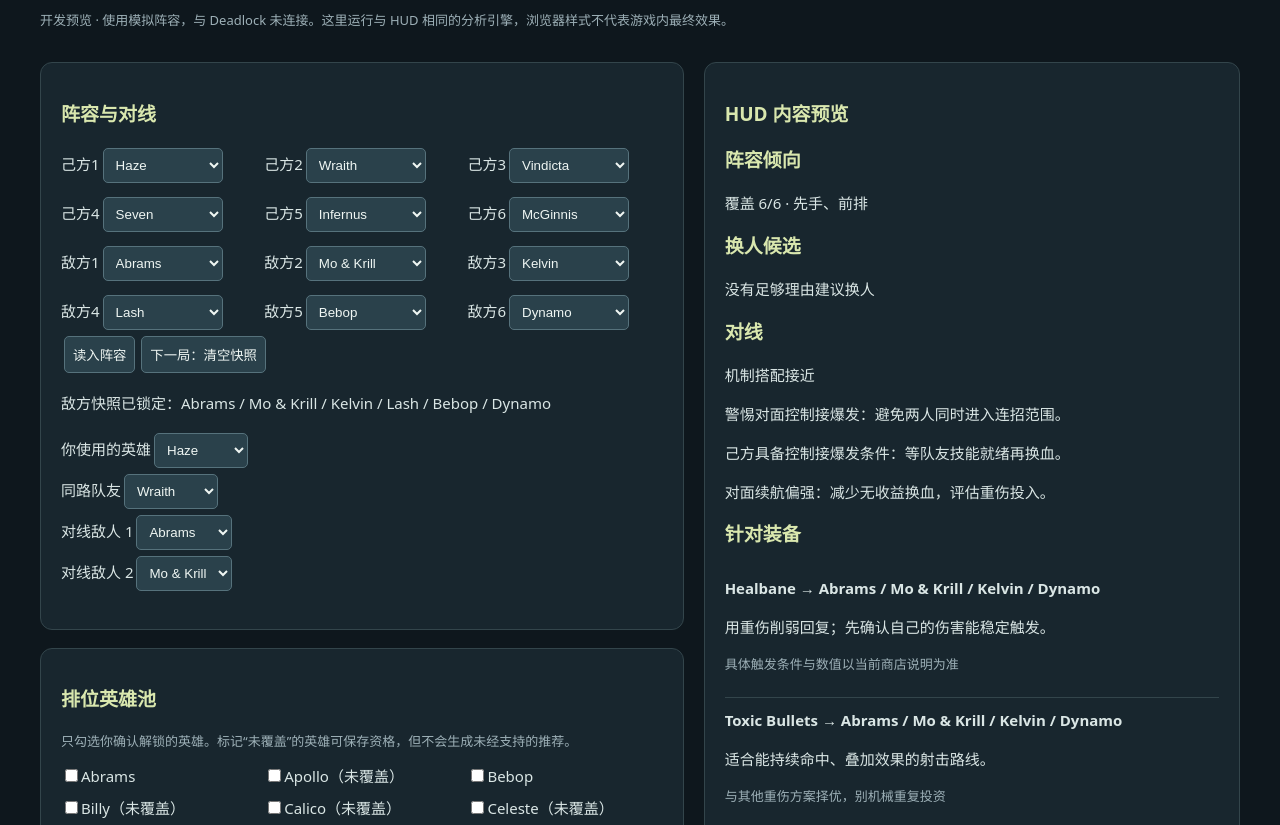
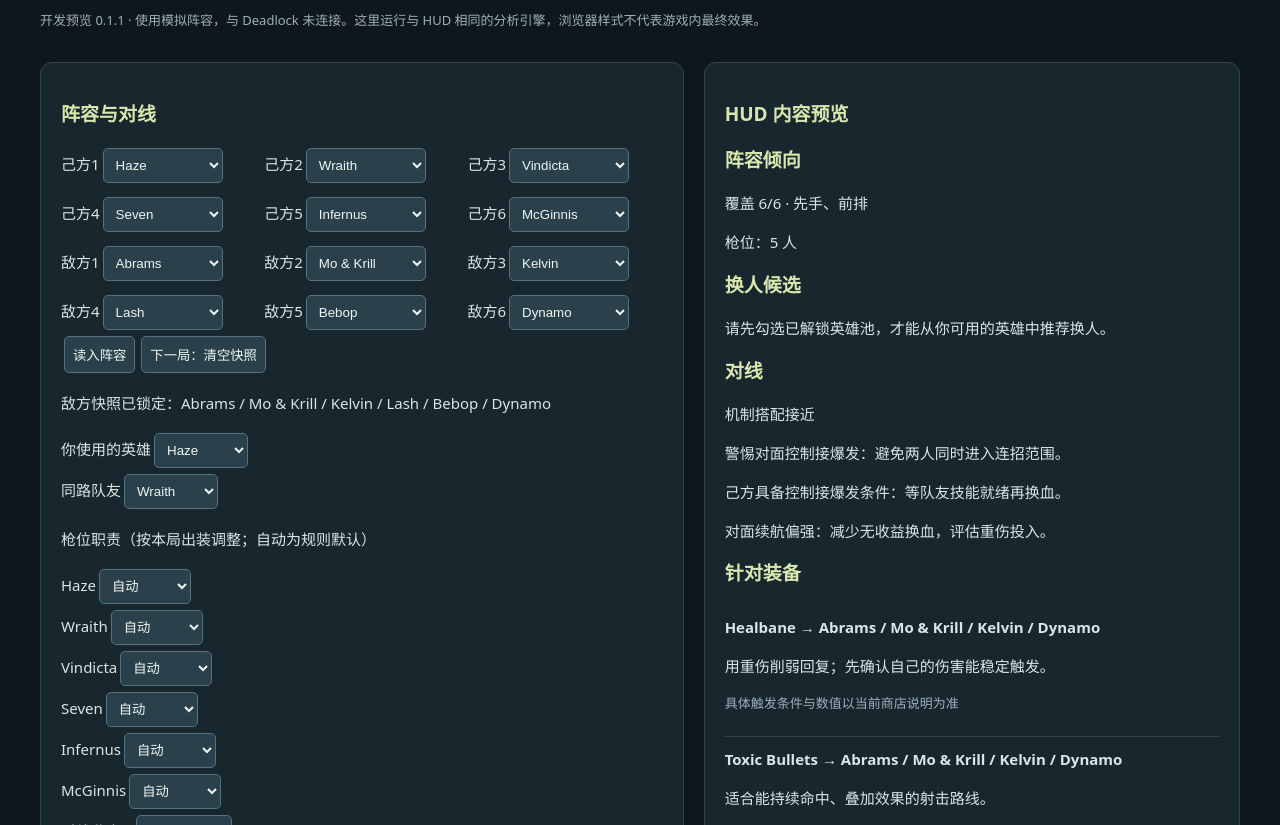
Before and after one commit to hs-black/analysis-deadlock-plugin, a website: page preview/index.html in a window 1280 px wide. Shown: the part 107-932 px from the top of the page. Drawn offline with Linux system fonts and the light colour scheme.

Commit message:
Fix misleading keep decisions and add weapon-carry gap analysis (0.1.1)

```diff
--- a/catalog.json
+++ b/catalog.json
@@ -1,5 +1,5 @@
 {
-  "version": "0.1.0",
+  "version": "0.1.1",
   "kind": "mechanics-heuristic",
   "reviewedPatch": null,
   "catalogSource": "https://github.com/0xThiagoAmaral/deadlock-open-assets/blob/main/assets/game/heroes.json",
--- a/package.json
+++ b/package.json
@@ -1 +1 @@
-{"name":"deadlock-rank-advisor","version":"0.1.0","private":true,"description":"QoL-integrated Panorama roster advisor prototype","scripts":{"test":"node --test tests/*.test.cjs","preview":"node tools/preview.cjs","stage":"node tools/stage.cjs"},"engines":{"node":">=20"}}
+{"name":"deadlock-rank-advisor","version":"0.1.1","private":true,"description":"QoL-integrated Panorama roster advisor prototype","scripts":{"test":"node --test tests/*.test.cjs","preview":"node tools/preview.cjs","stage":"node tools/stage.cjs"},"engines":{"node":">=20"}}
--- a/preview/index.html
+++ b/preview/index.html
@@ -1,6 +1,6 @@
 <!doctype html><html lang="zh-CN"><meta charset="utf-8"><meta name="viewport" content="width=device-width,initial-scale=1"><title>阵容助手 · 开发预览</title>
 <style>body{margin:0;background:#0e171d;color:#dae6e5;font:15px/1.6 system-ui,sans-serif}main{max-width:1200px;margin:32px auto;padding:24px}h1{margin:0;color:#e2e9b4}h2{font-size:19px;color:#d9e7ae}section,aside{background:#18262e;border:1px solid #33454b;border-radius:12px;padding:20px;margin-top:18px}.columns{display:grid;grid-template-columns:1.2fr 1fr;gap:20px}.teams,.pool{display:grid;grid-template-columns:repeat(3,1fr);gap:8px}button,select{background:#2a414b;color:#eff6f3;border:1px solid #56727c;border-radius:5px;padding:8px;margin:3px;max-width:100%}button{cursor:pointer}button:hover{background:#42616b}.muted{color:#9db0b7;font-size:13px}.warn{color:#f1c178}.card{border-bottom:1px solid #33454b;padding:10px 0}label{display:block}input{accent-color:#b4d47a}pre{white-space:pre-wrap}#error{color:#ffb4a5}@media(max-width:850px){.columns{grid-template-columns:1fr}.pool{grid-template-columns:repeat(2,1fr)}} </style>
-<main><h1>阵容助手</h1><p class="muted">开发预览 · 使用模拟阵容，与 Deadlock 未连接。这里运行与 HUD 相同的分析引擎，浏览器样式不代表游戏内最终效果。</p>
+<main><h1>阵容助手</h1><p class="muted">开发预览 0.1.1 · 使用模拟阵容，与 Deadlock 未连接。这里运行与 HUD 相同的分析引擎，浏览器样式不代表游戏内最终效果。</p>
 <div class="columns"><div><section><h2>阵容与对线</h2><div id="teams" class="teams"></div><button id="capture">读入阵容</button><button id="reset">下一局：清空快照</button><p id="status"></p><div id="selectors"></div><p id="error"></p></section>
 <section><h2>排位英雄池</h2><p class="muted">只勾选你确认解锁的英雄。标记“未覆盖”的英雄可保存资格，但不会生成未经支持的推荐。</p><div id="pool" class="pool"></div><button id="export">导出 my.json</button><label>导入已有配置 <input type="file" id="import" accept=".json"></label></section></div>
 <aside><h2>HUD 内容预览</h2><div id="result">读入阵容后显示。</div></aside></div></main><script src="/data.js"></script><script src="/engine.js"></script><script src="/preview.js"></script></html>
--- a/preview/preview.js
+++ b/preview/preview.js
@@ -1,6 +1,6 @@
 'use strict';
 const data=RankAdvisorData;
-let profile={label:'我的排位英雄池',unlocked:[],excluded:[],familiarity:{},aliases:{}},engine=RankAdvisorEngine.create(data,profile),snapshot=engine.snapshot(),state=null,epoch=0;
+let profile={label:'我的排位英雄池',unlocked:[],excluded:[],familiarity:{},aliases:{}},engine=RankAdvisorEngine.create(data,profile),snapshot=engine.snapshot(),state=null,epoch=0,gunRoles={};
 const $=id=>document.getElementById(id);
 function el(tag,text,parent){const p=document.createElement(tag);if(text)p.textContent=text;if(parent)parent.append(p);return p;}
 function select(parent,values,value,change){const p=el('select',null,parent);values.forEach(x=>{const o=el('option',x.name,p);o.value=x.id;});p.value=value;p.onchange=change;return p;}
@@ -13,15 +13,19 @@
 const enemyValues=state.enemy.map((id,i)=>({id:String(i),name:engine.name(engine.resolve(id)||id)}));
 select(el('label','你使用的英雄',p),ownValues,String(own),e=>{own=+e.target.value;render();});
 select(el('label','同路队友',p),ownValues,String(mate),e=>{mate=+e.target.value;render();});
+el('p','枪位职责（按本局出装调整；自动为规则默认）',p);
+state.friendly.forEach(id=>select(el('label',engine.name(id),p),[{id:'auto',name:'自动'},{id:'gun',name:'承担枪位'},{id:'other',name:'其他职责'}],typeof gunRoles[id]==='boolean'?(gunRoles[id]?'gun':'other'):'auto',e=>{if(e.target.value==='auto')delete gunRoles[id];else gunRoles[id]=e.target.value==='gun';render();}));
 [0,1].forEach(n=>select(el('label','对线敌人 '+(n+1),p),enemyValues,String(foes[n]),e=>{foes[n]=+e.target.value;render();}));}
 function line(p,t,cls){const e=el('p',t,p);if(cls)e.className=cls;}
 function render(){const p=$('result');p.replaceChildren();if(!state?.friendly||!state?.enemy)return;
-const r=engine.analyze({friendly:state.friendly,enemy:state.enemy,own:engine.resolve(state.friendly[own]),mate:engine.resolve(state.friendly[mate]),foes:foes.map(i=>engine.resolve(state.enemy[i]))});
+const r=engine.analyze({friendly:state.friendly,enemy:state.enemy,gunRoles,own:engine.resolve(state.friendly[own]),mate:engine.resolve(state.friendly[mate]),foes:foes.map(i=>engine.resolve(state.enemy[i]))});
 el('h2','阵容倾向',p);line(p,'覆盖 '+r.composition.coverage+'/6 · '+(r.composition.missing.length?'资料不足':r.composition.gaps.map(k=>data.roles[k]).join('、')||'无明显缺口'));
-el('h2','换人候选',p);line(p,r.keep?'没有足够理由建议换人':'可以考虑以下候选');r.recommendations.forEach(x=>line(p,engine.name(x.id)+'：'+x.reasons.join('；')));
+line(p,'枪位：'+r.composition.gunHeroes.length+' 人'+(r.composition.gunUnknown.length?' · 部分职责未知':''));
+if(r.composition.missing.length)line(p,'缺少资料：'+r.composition.missing.map(engine.name).join('、'),'warn');
+el('h2','换人候选',p);line(p,r.decisionMessage);r.recommendations.forEach(x=>line(p,engine.name(x.id)+'：'+x.reasons.join('；')));
 el('h2','对线',p);if(r.lane.ready)line(p,r.lane.label);r.lane.notes.forEach(x=>line(p,x));el('h2','针对装备',p);r.items.forEach(x=>{const c=el('div',null,p);c.className='card';el('b',x.name+' → '+x.targets.join(' / '),c);line(c,x.reason);line(c,x.caution,'muted');});r.warnings.forEach(x=>line(p,x,'warn'));}
 $('capture').onclick=()=>{state=snapshot.update({session:epoch,captureAllowed:true,friendly:inputs[0].map(p=>p.value),enemy:inputs[1].map(p=>p.value)});$('status').textContent=state.locked?'敌方快照已锁定：'+state.enemy.map(engine.name).join(' / '):'等待 6 个不同敌方英雄';$('error').textContent=state.friendly?'':'己方需要 6 个不同英雄';renderSelectors();render();};
-$('reset').onclick=()=>{epoch++;snapshot.reset();state=null;$('status').textContent='已清空；再次读入阵容开启下一局';$('result').replaceChildren();$('selectors').replaceChildren();};
+$('reset').onclick=()=>{epoch++;snapshot.reset();state=null;gunRoles={};$('status').textContent='已清空；再次读入阵容开启下一局';$('result').replaceChildren();$('selectors').replaceChildren();};
 $('export').onclick=()=>{const url=URL.createObjectURL(new Blob([JSON.stringify(profile,null,2)],{type:'application/json'}));const a=el('a');a.href=url;a.download='my.json';a.click();setTimeout(()=>URL.revokeObjectURL(url),1000);};
 $('import').onchange=async e=>{try{const p=JSON.parse(await e.target.files[0].text());if(!Array.isArray(p.unlocked)||!p.unlocked.every(id=>data.heroes.some(h=>h.id===id)))throw Error('不合法的英雄池');profile={label:String(p.label||'我的英雄池'),unlocked:p.unlocked,excluded:p.excluded||[],familiarity:p.familiarity||{},aliases:p.aliases||{}};engine=RankAdvisorEngine.create(data,profile);snapshot=engine.snapshot();state=null;renderPool();$('capture').click();}catch(e){$('error').textContent=e.message;}};
 renderPool();$('capture').click();
--- a/src/data.js
+++ b/src/data.js
@@ -1,6 +1,6 @@
 (function(g){
 var d={
-  "version": "0.1.0",
+  "version": "0.1.1",
   "kind": "mechanics-heuristic",
   "reviewedPatch": null,
   "catalogSource": "https://github.com/0xThiagoAmaral/deadlock-open-assets/blob/main/assets/game/heroes.json",
@@ -23,13 +23,28 @@
       "threats": [
         "healing",
         "dive"
-      ]
+      ],
+      "gunCore": false
     },
     {
       "id": "apollo",
       "name": "Apollo",
-      "traits": null,
-      "threats": []
+      "traits": {
+        "dps": 1,
+        "burst": 2,
+        "engage": 1,
+        "control": 1,
+        "frontline": 0,
+        "clear": 1,
+        "heal": 0,
+        "poke": 0,
+        "mobility": 2
+      },
+      "threats": [
+        "dive",
+        "burst"
+      ],
+      "gunCore": false
     },
     {
       "id": "bebop",
@@ -48,37 +63,69 @@
       "threats": [
         "channel",
         "burst"
-      ]
+      ],
+      "gunCore": false
     },
     {
       "id": "billy",
       "name": "Billy",
       "traits": null,
-      "threats": []
+      "threats": [],
+      "gunCore": null
     },
     {
       "id": "calico",
       "name": "Calico",
       "traits": null,
-      "threats": []
+      "threats": [],
+      "gunCore": null
     },
     {
       "id": "celeste",
       "name": "Celeste",
-      "traits": null,
-      "threats": []
+      "traits": {
+        "dps": 1,
+        "burst": 2,
+        "engage": 0,
+        "control": 1,
+        "frontline": 0,
+        "clear": 2,
+        "heal": 1,
+        "poke": 2,
+        "mobility": 1
+      },
+      "threats": [
+        "range",
+        "burst"
+      ],
+      "gunCore": false
     },
     {
       "id": "doorman",
       "name": "The Doorman",
-      "traits": null,
-      "threats": []
+      "traits": {
+        "dps": 1,
+        "burst": 1,
+        "engage": 1,
+        "control": 2,
+        "frontline": 0,
+        "clear": 1,
+        "heal": 0,
+        "poke": 1,
+        "mobility": 2
+      },
+      "threats": [
+        "control",
+        "mobility"
+      ],
+      "gunCore": false
     },
     {
       "id": "drifter",
       "name": "Drifter",
       "traits": null,
-      "threats": []
+      "threats": [],
+      "gunCore": null
     },
     {
       "id": "dynamo",
@@ -97,13 +144,27 @@
       "threats": [
         "channel",
         "healing"
-      ]
+      ],
+      "gunCore": false
     },
     {
       "id": "graves",
       "name": "Graves",
-      "traits": null,
-      "threats": []
+      "traits": {
+        "dps": 1,
+        "burst": 1,
+        "engage": 0,
+        "control": 2,
+        "frontline": 0,
+        "clear": 2,
+        "heal": 0,
+        "poke": 1,
+        "mobility": 0
+      },
+      "threats": [
+        "control"
+      ],
+      "gunCore": false
     },
     {
       "id": "grey_talon",
@@ -122,7 +183,8 @@
       "threats": [
         "range",
         "burst"
-      ]
+      ],
+      "gunCore": false
     },
     {
       "id": "haze",
@@ -141,13 +203,15 @@
       "threats": [
         "gun",
         "channel"
-      ]
+      ],
+      "gunCore": true
     },
     {
       "id": "holliday",
       "name": "Holliday",
       "traits": null,
-      "threats": []
+      "threats": [],
+      "gunCore": null
     },
     {
       "id": "infernus",
@@ -166,7 +230,8 @@
       "threats": [
         "dot",
         "dive"
-      ]
+      ],
+      "gunCore": true
     },
     {
       "id": "ivy",
@@ -184,7 +249,8 @@
       },
       "threats": [
         "mobility"
-      ]
+      ],
+      "gunCore": false
     },
     {
       "id": "kelvin",
@@ -203,7 +269,8 @@
       "threats": [
         "healing",
         "control"
-      ]
+      ],
+      "gunCore": false
     },
     {
       "id": "lady_geist",
@@ -222,7 +289,8 @@
       "threats": [
         "burst",
         "healing"
-      ]
+      ],
+      "gunCore": false
     },
     {
       "id": "lash",
@@ -241,7 +309,8 @@
       "threats": [
         "dive",
         "control"
-      ]
+      ],
+      "gunCore": false
     },
     {
       "id": "mcginnis",
@@ -260,13 +329,15 @@
       "threats": [
         "gun",
         "healing"
-      ]
+      ],
+      "gunCore": true
     },
     {
       "id": "mina",
       "name": "Mina",
       "traits": null,
-      "threats": []
+      "threats": [],
+      "gunCore": null
     },
     {
       "id": "mirage",
@@ -285,7 +356,8 @@
       "threats": [
         "gun",
         "mobility"
-      ]
+      ],
+      "gunCore": true
     },
     {
       "id": "mo_and_krill",
@@ -305,13 +377,27 @@
         "healing",
         "channel",
         "dive"
-      ]
+      ],
+      "gunCore": false
     },
     {
       "id": "paige",
       "name": "Paige",
-      "traits": null,
-      "threats": []
+      "traits": {
+        "dps": 0,
+        "burst": 1,
+        "engage": 1,
+        "control": 2,
+        "frontline": 1,
+        "clear": 1,
+        "heal": 2,
+        "poke": 1,
+        "mobility": 1
+      },
+      "threats": [
+        "control"
+      ],
+      "gunCore": false
     },
     {
       "id": "paradox",
@@ -330,7 +416,8 @@
       "threats": [
         "burst",
         "control"
-      ]
+      ],
+      "gunCore": false
     },
     {
       "id": "pocket",
@@ -349,13 +436,15 @@
       "threats": [
         "dot",
         "dive"
-      ]
+      ],
+      "gunCore": false
     },
     {
       "id": "rem",
       "name": "Rem",
       "traits": null,
-      "threats": []
+      "threats": [],
+      "gunCore": null
     },
     {
       "id": "seven",
@@ -373,7 +462,8 @@
       },
       "threats": [
         "channel"
-      ]
+      ],
+      "gunCore": false
     },
     {
       "id": "shiv",
@@ -393,31 +483,36 @@
         "healing",
         "dive",
         "dot"
-      ]
+      ],
+      "gunCore": false
     },
     {
       "id": "silver",
       "name": "Silver",
       "traits": null,
-      "threats": []
+      "threats": [],
+      "gunCore": null
     },
     {
       "id": "sinclair",
       "name": "Sinclair",
       "traits": null,
-      "threats": []
+      "threats": [],
+      "gunCore": null
     },
     {
       "id": "venator",
       "name": "Venator",
       "traits": null,
-      "threats": []
+      "threats": [],
+      "gunCore": null
     },
     {
       "id": "victor",
       "name": "Victor",
       "traits": null,
-      "threats": []
+      "threats": [],
+      "gunCore": null
     },
     {
       "id": "vindicta",
@@ -436,7 +531,8 @@
       "threats": [
         "range",
         "gun"
-      ]
+      ],
+      "gunCore": true
     },
     {
       "id": "viscous",
@@ -455,13 +551,15 @@
       "threats": [
         "healing",
         "control"
-      ]
+      ],
+      "gunCore": false
     },
     {
       "id": "vyper",
       "name": "Vyper",
       "traits": null,
-      "threats": []
+      "threats": [],
+      "gunCore": null
     },
     {
       "id": "warden",
@@ -480,7 +578,8 @@
       "threats": [
         "gun",
         "healing"
-      ]
+      ],
+      "gunCore": true
     },
     {
       "id": "wraith",
@@ -499,7 +598,8 @@
       "threats": [
         "gun",
         "control"
-      ]
+      ],
+      "gunCore": true
     },
     {
       "id": "yamato",
@@ -518,10 +618,12 @@
       "threats": [
         "dive",
         "burst"
-      ]
+      ],
+      "gunCore": false
     }
   ],
   "roles": {
+    "gun": "枪位（持续武器输出）",
     "dps": "持续输出",
     "burst": "爆发",
     "engage": "先手",
--- a/src/engine.js
+++ b/src/engine.js
@@ -31,10 +31,17 @@
             ids.forEach(function (id) { if (known(id)) Object.keys(out).forEach(function (k) { out[k] += heroes[id].traits[k] || 0; }); });
             return out;
         }
-        function composition(ids) {
+        function gunRole(id, overrides) {
+            if (overrides && typeof overrides[id] === 'boolean') return overrides[id];
+            return known(id) && typeof heroes[id].gunCore === 'boolean' ? heroes[id].gunCore : null;
+        }
+        function composition(ids, overrides) {
             var missing = ids.filter(function (id) { return !known(id); }), sum = totals(ids);
+            var guns = ids.filter(function(id){return gunRole(id,overrides)===true;}), unknown = ids.filter(function(id){return gunRole(id,overrides)===null;});
+            var gaps = missing.length ? [] : roleKeys.filter(function (k) { return sum[k] < data.minimums[k]; });
+            if (!unknown.length && !guns.length) gaps.unshift('gun');
             return {coverage: ids.length - missing.length, missing: missing, totals: sum,
-                gaps: missing.length ? [] : roleKeys.filter(function (k) { return sum[k] < data.minimums[k]; })};
+                gunHeroes:guns, gunUnknown:unknown, gaps:gaps};
         }
         function threats(enemy) {
             var t = Object.create(null); enemy.forEach(function (id) { if (known(id)) heroes[id].threats.forEach(function (x) { (t[x] || (t[x] = [])).push(id); }); });
@@ -55,8 +62,10 @@
             return {ready:true, edge:edge, label:edge>1.5?'机制搭配偏有利':edge< -1.5?'机制搭配压力较大':'机制搭配接近',notes:notes};
         }
         function fit(candidate, team, enemy, context) {
-            var c = composition(team), t = heroes[candidate].traits, ts = threats(enemy), score=0, reasons=[];
+            var c = composition(team,context.gunRoles), t = heroes[candidate].traits, ts = threats(enemy), score=0, reasons=[];
             if (!c.missing.length) roleKeys.forEach(function (k) { score += Math.min(c.totals[k],data.minimums[k])*0.6; });
+            // One assigned weapon carry fills a distinct role; stacking more earns no extra score.
+            if (!c.gunUnknown.length && c.gunHeroes.length) score+=3;
             if (ts.dive && t.control >= 2) {score+=1;reasons.push('增加应对突进的控制');}
             if (ts.channel && t.control >= 2) {score+=0.7;reasons.push('增加控制手段；需核对能否打断目标技能');}
             if (ts.range && t.mobility >= 2) {score+=0.5;reasons.push('增加接近远程目标的机动性');}
@@ -69,38 +78,53 @@
         function analyze(input) {
             if(!complete(input.friendly)||!complete(input.enemy))return {ready:false,status:'等待双方完整阵容'};
             var friendly=input.friendly.map(function(s){return resolve(s)||s;}),enemy=input.enemy.map(function(s){return resolve(s)||s;});
-            var own=input.own, ownIndex=friendly.indexOf(own), comp=composition(friendly), warnings=[];
+            var own=input.own, ownIndex=friendly.indexOf(own), comp=composition(friendly,input.gunRoles), warnings=[];
             var context={mate:friendly.indexOf(input.mate)>=0&&input.mate!==own?input.mate:null,
-                foes:(input.foes||[]).filter(function(id){return enemy.indexOf(id)>=0;})};
+                foes:(input.foes||[]).filter(function(id){return enemy.indexOf(id)>=0;}),gunRoles:input.gunRoles};
             var t=threats(enemy), coveredEnemy=enemy.filter(known).length;
             if(comp.missing.length||coveredEnemy<6)warnings.push('规则覆盖不完整；不据此断言整队缺少某项能力。');
             if(!data.reviewedPatch)warnings.push('机制规则原型，未校准当前版本；不是胜率预测。');
+            warnings.push('枪位指承担持续武器输出的职责；默认定位可按本局出装手动调整。');
             var items=[], seen={};
             data.items.forEach(function(it){
                 if(!t[it.threat]||seen[it.id]||!known(own))return;
                 if(it.need&&heroes[own].traits[it.need]<2)return;
                 seen[it.id]=true;items.push({name:it.name,reason:it.reason,stage:it.stage,caution:it.caution,targets:t[it.threat].map(name)});
             });
-            var recommendations=[], base=null;
-            if(ownIndex>=0&&known(own)){
+            var recommendations=[], base=null, decision, eligible=[];
+            var pool=Array.from(new Set((profile.unlocked||[]).map(resolve).filter(Boolean)));
+            var available=Array.isArray(input.available)?input.available.map(resolve).filter(Boolean):null;
+            eligible=pool.filter(function(id){return id!==own&&friendly.indexOf(id)<0&&enemy.indexOf(id)<0&&(profile.excluded||[]).indexOf(id)<0&&(!available||available.indexOf(id)>=0);});
+            if(ownIndex<0)decision='needs_hero';
+            else if(comp.missing.length||coveredEnemy<6||comp.gunUnknown.length)decision='insufficient_data';
+            else if(!pool.length)decision='needs_pool';
+            else if(!eligible.length)decision='no_eligible_candidates';
+            else if(!eligible.some(known))decision='no_supported_candidates';
+            else {
                 base=fit(own,friendly,enemy,context);
-                var pool=Array.from(new Set((profile.unlocked||[]).map(resolve).filter(Boolean)));
-                var available=Array.isArray(input.available)?input.available.map(resolve).filter(Boolean):null;
-                pool.forEach(function(id){
-                    if(!known(id)||id===own||friendly.indexOf(id)>=0||enemy.indexOf(id)>=0||(profile.excluded||[]).indexOf(id)>=0)return;
-                    if(available&&available.indexOf(id)<0)return;
-                    var next=friendly.slice();next[ownIndex]=id;var f=fit(id,next,enemy,context), nextComp=composition(next);
+                eligible.filter(known).forEach(function(id){
+                    var next=friendly.slice();next[ownIndex]=id;var f=fit(id,next,enemy,context), nextComp=composition(next,input.gunRoles);
                     var reasons=comp.gaps.filter(function(k){return nextComp.gaps.indexOf(k)<0;}).map(function(k){return '补足'+data.roles[k];}).concat(f.reasons);
                     var delta=f.score-base.score;
                     recommendations.push({id:id,delta:delta,reasons:reasons.length?reasons:['结合阵容能力与个人熟练度综合比较'],lane:f.lane});
                 });
                 recommendations.sort(function(a,b){return b.delta-a.delta||a.id.localeCompare(b.id);});
+                decision=recommendations[0].delta>=0.5?'recommend_swap':'keep';
             }
+            var messages={needs_hero:'先选择你使用的英雄，再比较换人收益。',
+                insufficient_data:'资料不足，暂时无法判断是否值得换人；这不代表建议保留。',
+                needs_pool:'请先勾选已解锁英雄池，才能从你可用的英雄中推荐换人。',
+                no_eligible_candidates:'英雄池中没有符合占用、排除和本局可选条件的替换候选。',
+                no_supported_candidates:'可选候选尚未覆盖规则，暂时无法比较换人收益。',
+                recommend_swap:'可以考虑换人：以下候选相对你当前英雄有规则收益。',
+                keep:'已比较有规则数据的可用候选，暂未发现明显换人收益。'};
+            if(eligible.some(function(id){return !known(id);}))warnings.push('部分英雄池候选未覆盖，比较结果只适用于已有规则的候选。');
             if(!profile.unlocked||!profile.unlocked.length)warnings.push('尚未配置已解锁英雄池，不生成换人推荐。');
             if(!Array.isArray(input.available))warnings.push('本局可选状态未自动验证；换人前以游戏选人界面为准。');
             return {ready:true,friendly:friendly,enemy:enemy,composition:comp,enemyCoverage:coveredEnemy,
                 ownSelected:ownIndex>=0,lane:lane(own,context.mate,context.foes),items:items,
-                recommendations:recommendations.slice(0,3),keep:!recommendations.length||recommendations[0].delta<0.5,warnings:warnings};
+                recommendations:decision==='recommend_swap'?recommendations.filter(function(x){return x.delta>=0.5;}).slice(0,3):[],
+                decision:decision,decisionMessage:messages[decision],keep:decision==='keep'?true:decision==='recommend_swap'?false:null,warnings:warnings};
         }
         return {resolve:resolve,name:name,complete:complete,snapshot:snapshot,analyze:analyze,heroes:heroes,lane:lane};
     }
--- a/tools/stage.cjs
+++ b/tools/stage.cjs
@@ -35,7 +35,7 @@
   fs.writeFileSync(path.join(target,'profile.js'),'(function(g){g.RankAdvisorProfile='+JSON.stringify(profile)+';})(globalThis);\n');
   fs.mkdirSync(path.join(out,'panorama/styles'),{recursive:true});fs.copyFileSync(path.join(project,'src/hud.css'),path.join(out,'panorama/styles/rank_advisor.css'));
   fs.writeFileSync(path.join(out,'panorama/layout/hud.xml'),patched);
-  fs.writeFileSync(path.join(out,'RANK_ADVISOR_BUILD.json'),JSON.stringify({version:'0.1.0',source:qol,profileLabel:profile.label,compiled:false},null,2));
+  fs.writeFileSync(path.join(out,'RANK_ADVISOR_BUILD.json'),JSON.stringify({version:require('../package.json').version,source:qol,profileLabel:profile.label,compiled:false},null,2));
  }catch(e){throw Error('Staging failed; partial output kept at '+out+': '+e.message);}
  return out;
 }
```
Also changed, not shown: RULES.md (added, +30 -0 lines), VERIFICATION.txt (+9 -3 lines), src/hud.js (+14 -9 lines), tests/engine.test.cjs (+40 -3 lines), tests/hud.test.cjs (+11 -1 lines), README.md, 1 other file.
